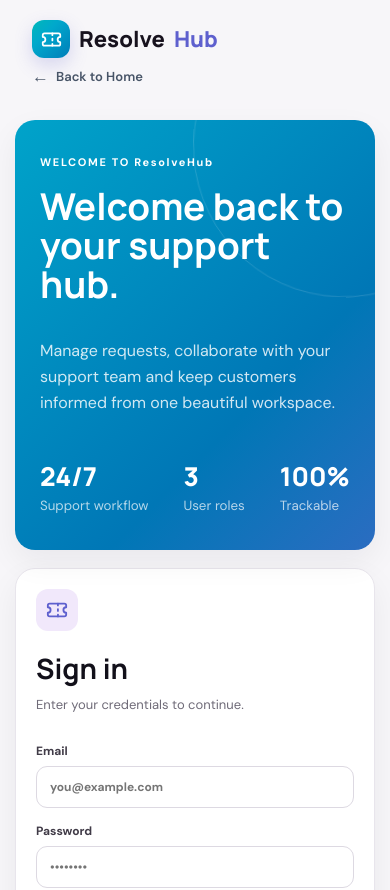
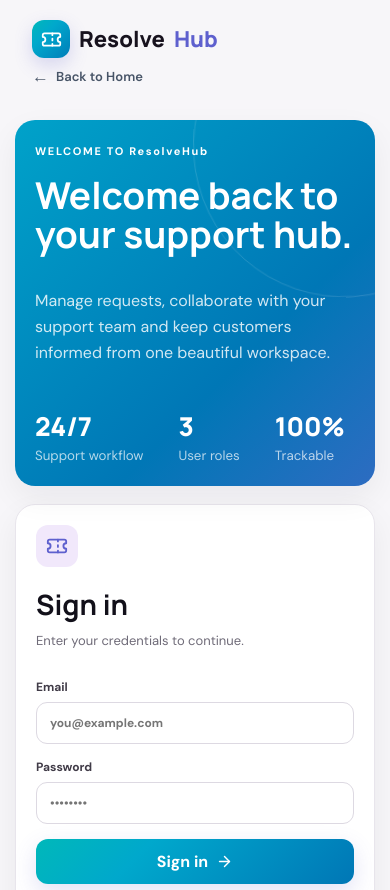
Before and after one commit to subham-dev03/resolvehub-support-system, a React (Vite) app in the folder client/: page /login in a window 390 px wide. Shown: the top 890 px of the page. Built offline with nearby package versions, Linux system fonts and the light colour scheme.

Commit message:
Fix mobile auth card visibility

```diff
--- a/client/src/styles/final-overrides.css
+++ b/client/src/styles/final-overrides.css
@@ -300,3 +300,36 @@
     padding-right: 28px;
   }
 }
+
+
+
+
+
+@media (max-width: 760px) {
+  .auth-layout {
+    min-height: 0 !important;
+    height: auto !important;
+  }
+
+  .auth-art {
+    min-height: 0 !important;
+    height: auto !important;
+    max-height: none !important;
+    padding: 28px 24px 24px !important;
+    justify-content: flex-start !important;
+  }
+}
+
+@media (max-width: 500px) {
+  .auth-layout {
+    min-height: 0 !important;
+    height: auto !important;
+  }
+
+  .auth-art {
+    min-height: 0 !important;
+    height: auto !important;
+    max-height: none !important;
+    padding: 24px 20px 21px !important;
+  }
+}
```
